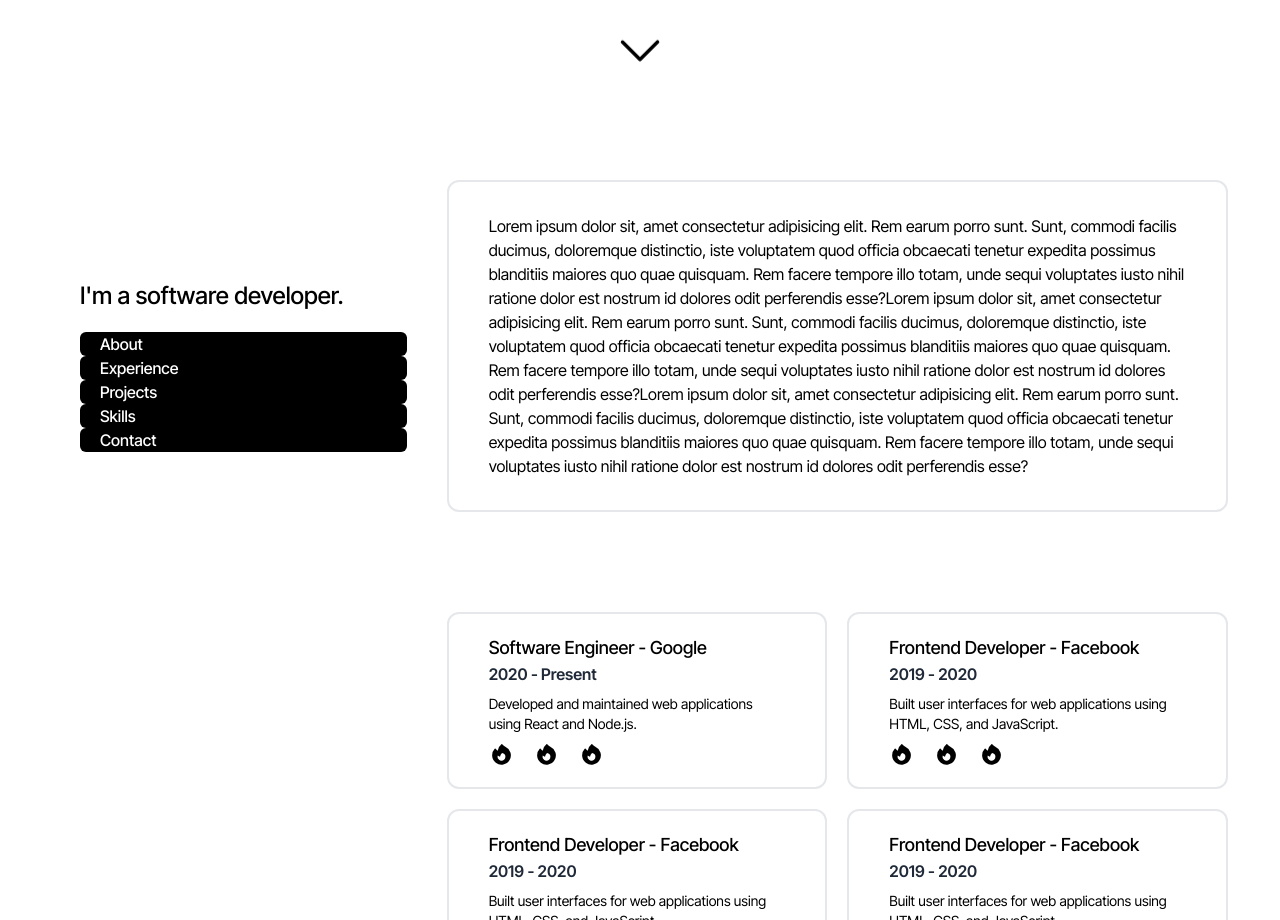
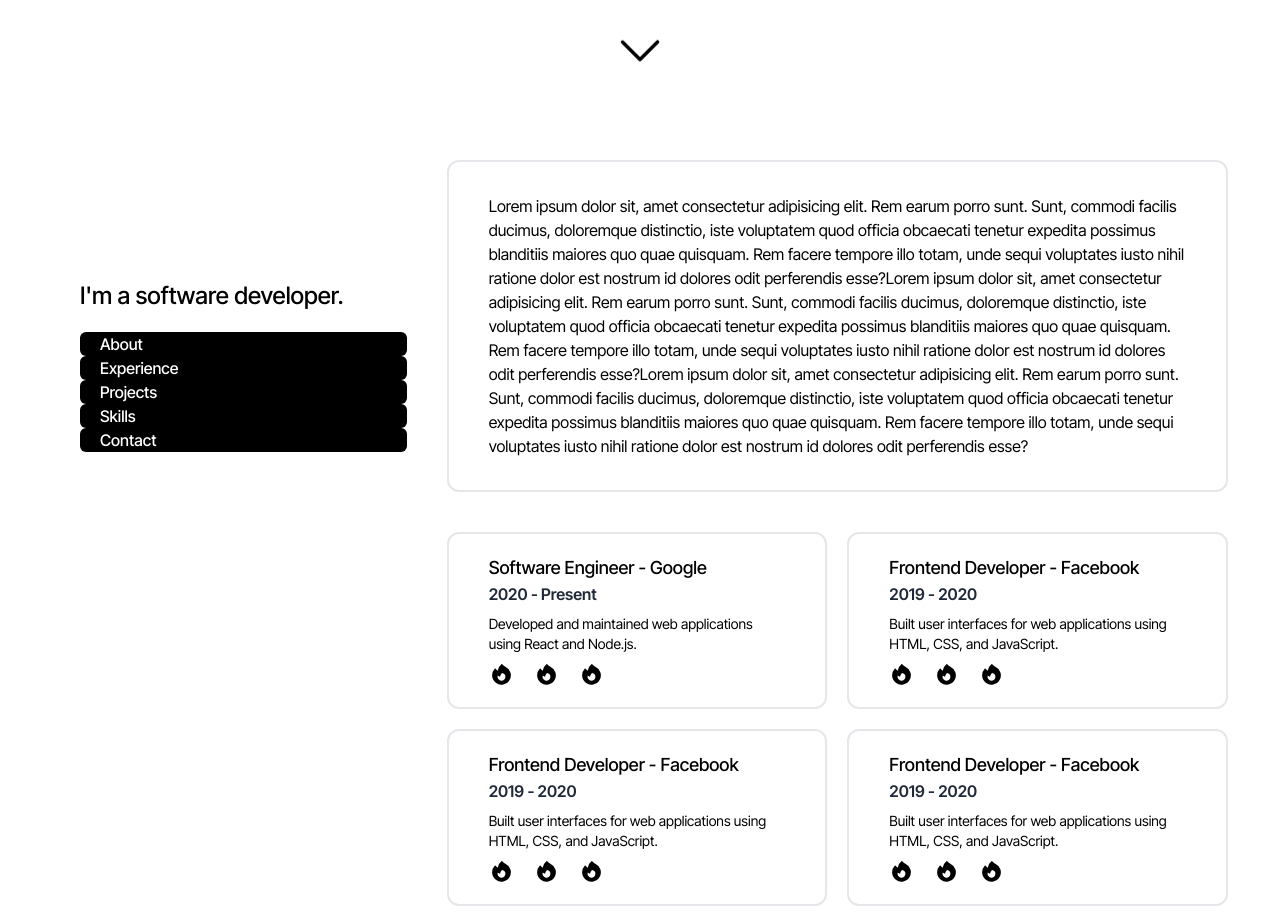
Before and after one commit to dev-f3r/nextjs-portfolio, a Next.js app: page / in a window 1280 px wide. Shown: the part 680-1600 px from the top of the page. Built offline with nearby package versions, Linux system fonts and the light colour scheme.

Commit message:
feat(section cmp): Adjusting styles

```diff
--- a/src/app/ui/sections/section.tsx
+++ b/src/app/ui/sections/section.tsx
@@ -23,7 +23,7 @@ export default function Section({
   return (
     <section
       id={`${name}Section`}
-      className="py-10 px-5 mt-5"
+      className="pt-10 px-5"
       ref={interceptionRef}
     >
       {sections[name]}
```
